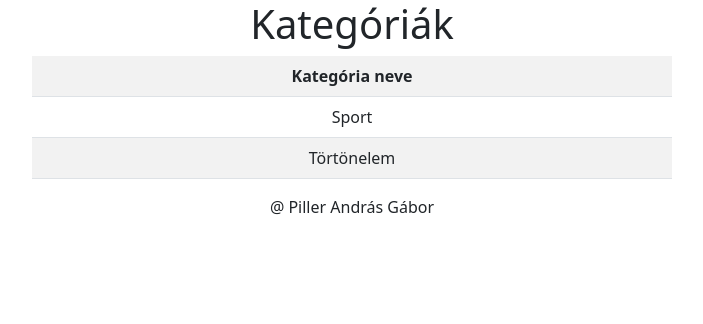
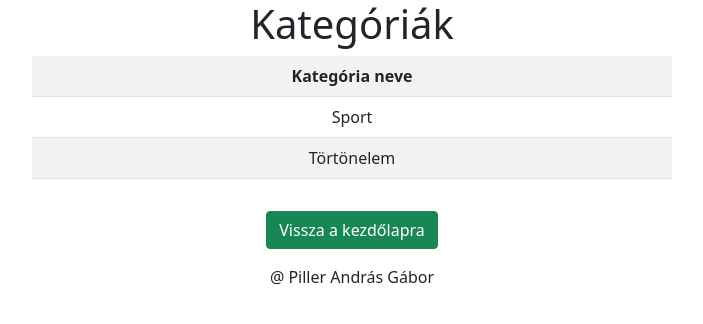
Before and after one commit to P-Andris/Piller_Andras_Gabor_A_Web, a Django app: page /kategoria/ in a window 1280 px wide. Shown: the top 324 px of the page, without its empty margins (288-991 px from the left). Run offline with Django 4.2, Linux system fonts and the light colour scheme; data comes from the database, SQL or seed files in the repository.

Commit message:
kategoriak.html Új gomb hozzáadva

```diff
--- a/Piller_Andras_Gabor_A_Web/vizsga/templates/kategoriak.html
+++ b/Piller_Andras_Gabor_A_Web/vizsga/templates/kategoriak.html
@@ -28,6 +28,7 @@
             {% else %}
                 <p class="alert alert-warning">Nincs adat</p>
             {% endif %}
+            <a class="mt-3 mb-3 btn btn-success" href="{% url 'tesztek' %}">Vissza a kezdőlapra</a>
         </article>
         <footer>@ Piller András Gábor</footer>
     </main>
```
